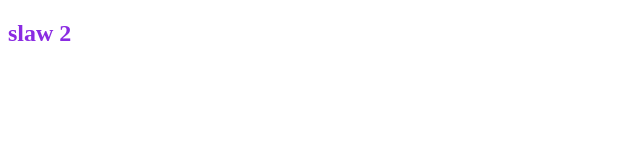
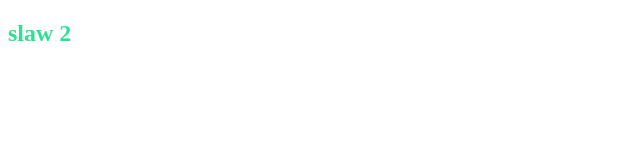
Before and after one commit to Shady-Burhan/test, a plain HTML site: page index.html in a window 1280 px wide. Shown: the full height of the page, 0-640 px from the left. Drawn offline with Linux system fonts and the light colour scheme.

Commit message:
change color

```diff
--- a/style.css
+++ b/style.css
@@ -1,3 +1,3 @@
 h2{
-    color :blueviolet;
+    color :rgb(43, 226, 147);
 }
```
